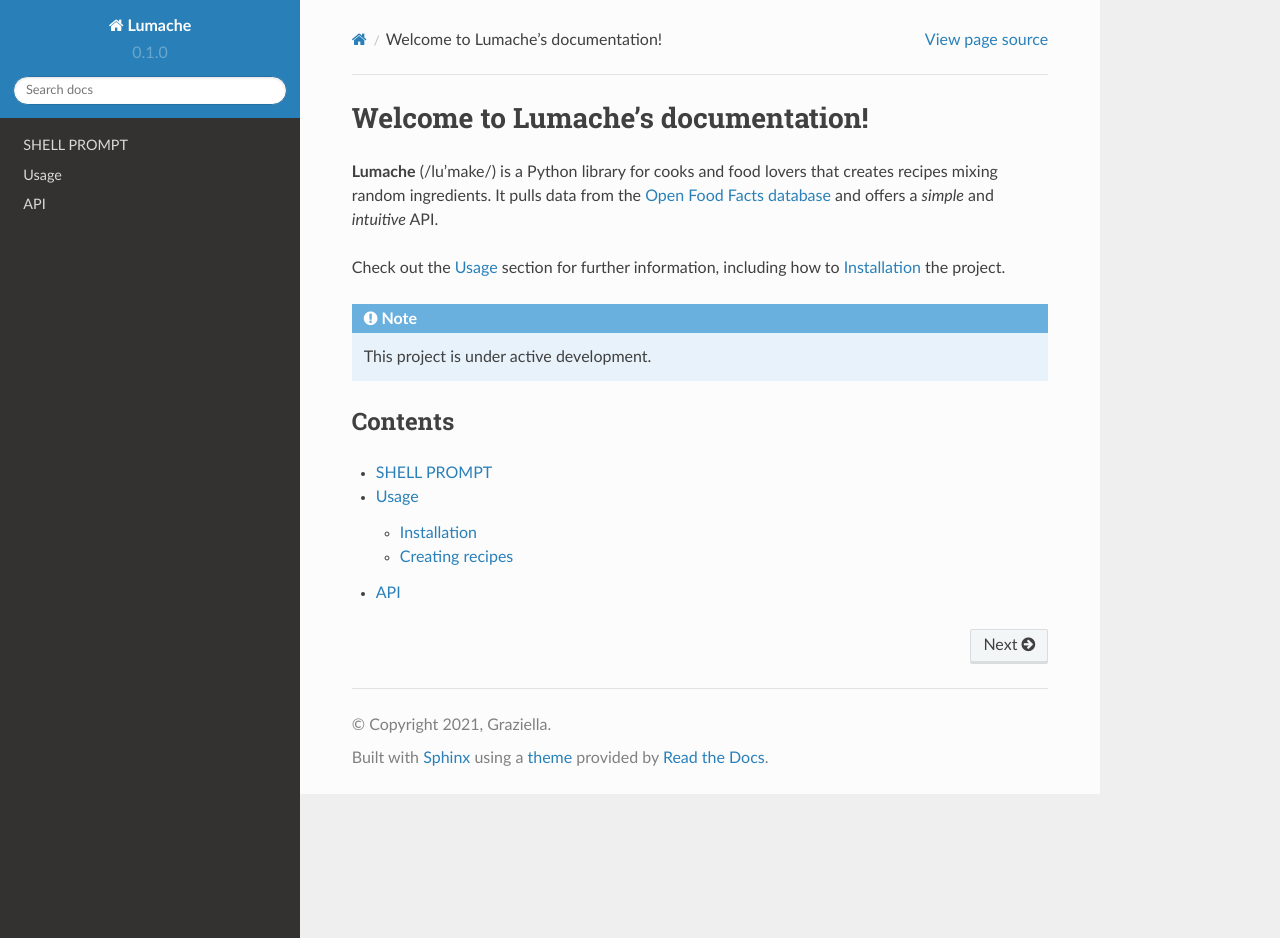
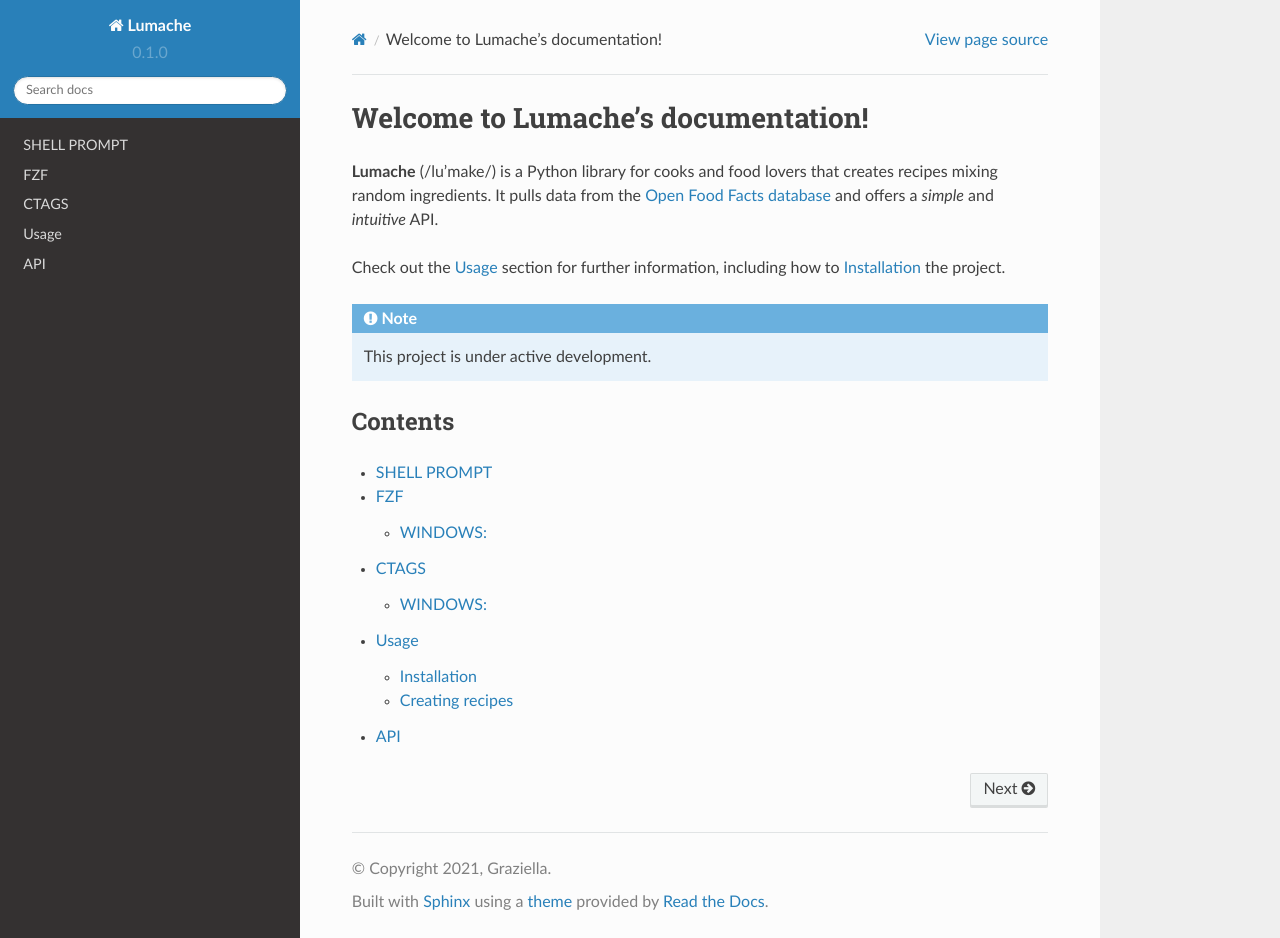
Before and after one commit to shadevacc/envs, a Sphinx documentation site: the page built from docs/source/index.rst, in a window 1280 px wide and 938 px high. Built offline with Sphinx 7.4.7 and the Read the Docs theme 2.0.0, drawn with Linux system fonts in a browser that asks for light colours.

Commit message:
2023Mar25: added ctags and fzf to toctree
ctags and fzf were added to toctree

Signed-off-by: sha.dev <sha.dev.co.in@gmail.com>

```diff
--- a/docs/source/index.rst
+++ b/docs/source/index.rst
@@ -18,6 +18,9 @@ Contents
 
 .. toctree::
    win_eleven/shell_prompt
+   win_eleven/fzf
+   win_eleven/ctags
+
 
    usage
    api
```
